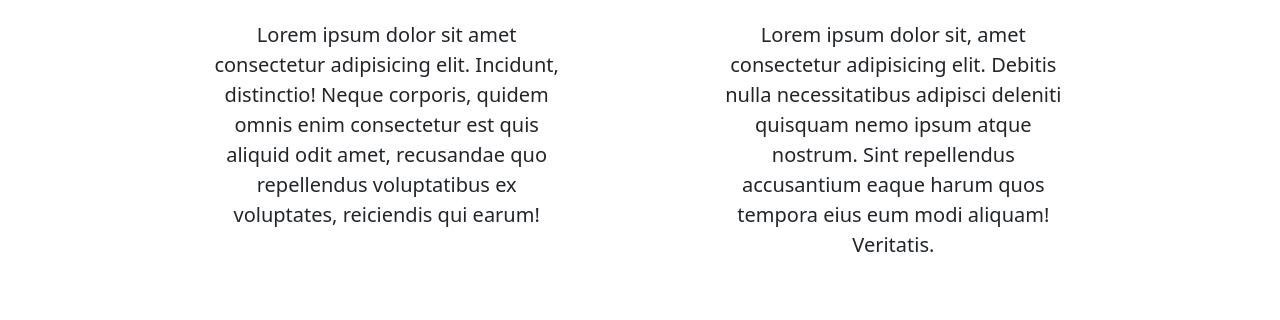
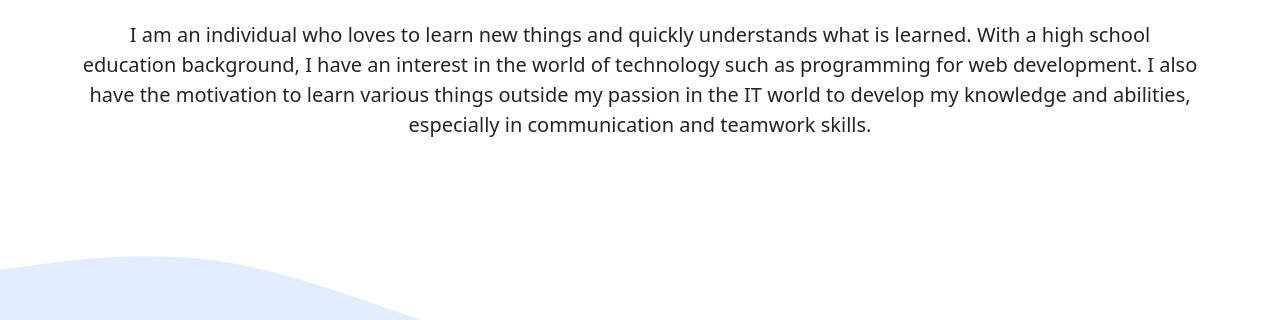
Before and after one commit to Yanadawa/hahaha, a plain HTML site: page index.html in a window 1280 px wide. Shown: the part 632-952 px from the top of the page. Drawn offline with nearby package versions, Linux system fonts and the light colour scheme.

Commit message:
update about me section

```diff
--- a/index.html
+++ b/index.html
@@ -94,20 +94,9 @@
           </div>
 
           <div class="row justify-content-evenly fs-5 text-center">
-            <div class="col-md-4">
+            <div class="col">
               <p>
-                Lorem ipsum dolor sit amet consectetur adipisicing elit.
-                Incidunt, distinctio! Neque corporis, quidem omnis enim
-                consectetur est quis aliquid odit amet, recusandae quo
-                repellendus voluptatibus ex voluptates, reiciendis qui earum!
-              </p>
-            </div>
-            <div class="col-md-4">
-              <p>
-                Lorem ipsum dolor sit, amet consectetur adipisicing elit.
-                Debitis nulla necessitatibus adipisci deleniti quisquam nemo
-                ipsum atque nostrum. Sint repellendus accusantium eaque harum
-                quos tempora eius eum modi aliquam! Veritatis.
+                I am an individual who loves to learn new things and quickly understands what is learned. With a high school education background, I have an interest in the world of technology such as programming for web development. I also have the motivation to learn various things outside my passion in the IT world to develop my knowledge and abilities, especially in communication and teamwork skills.
               </p>
             </div>
           </div>
```
